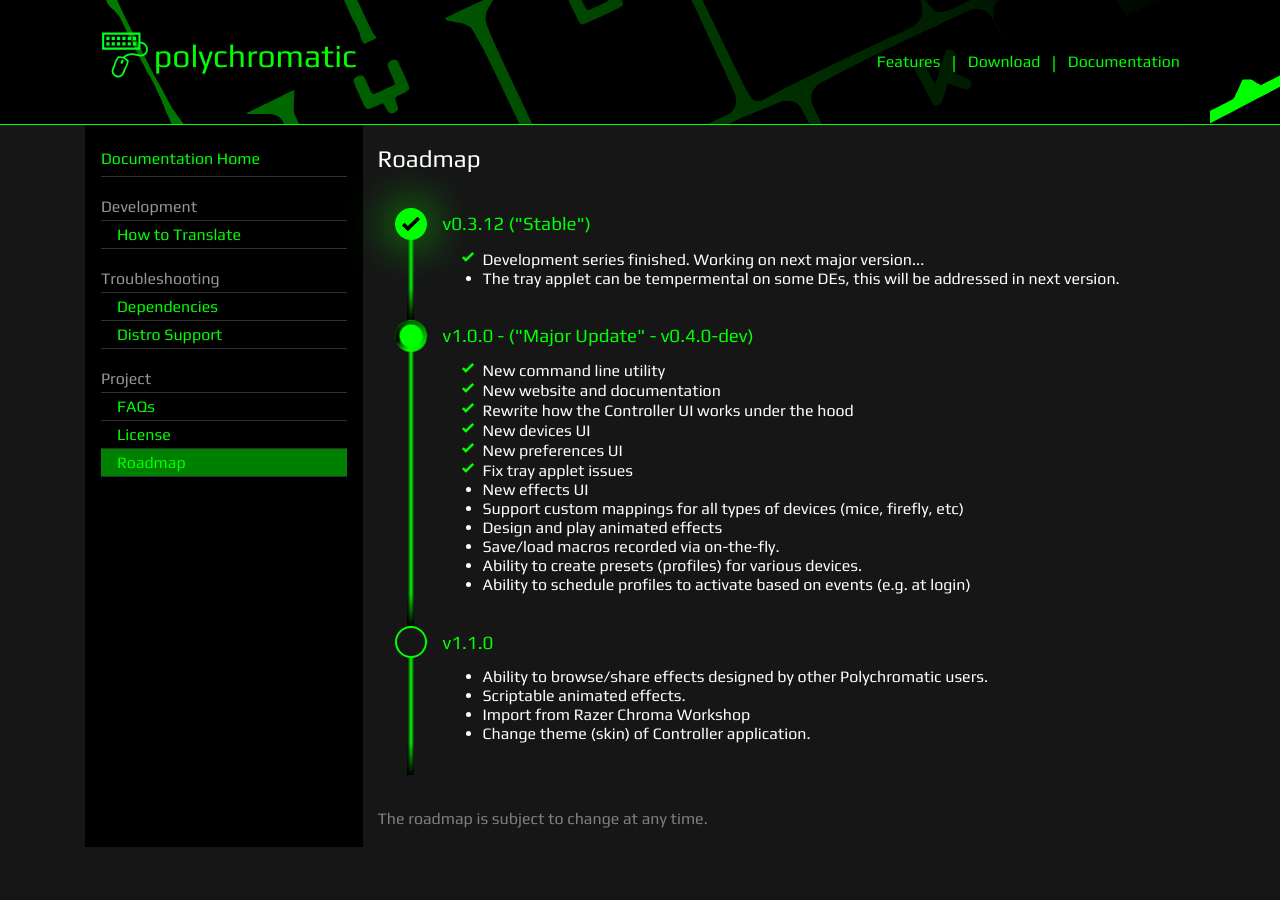
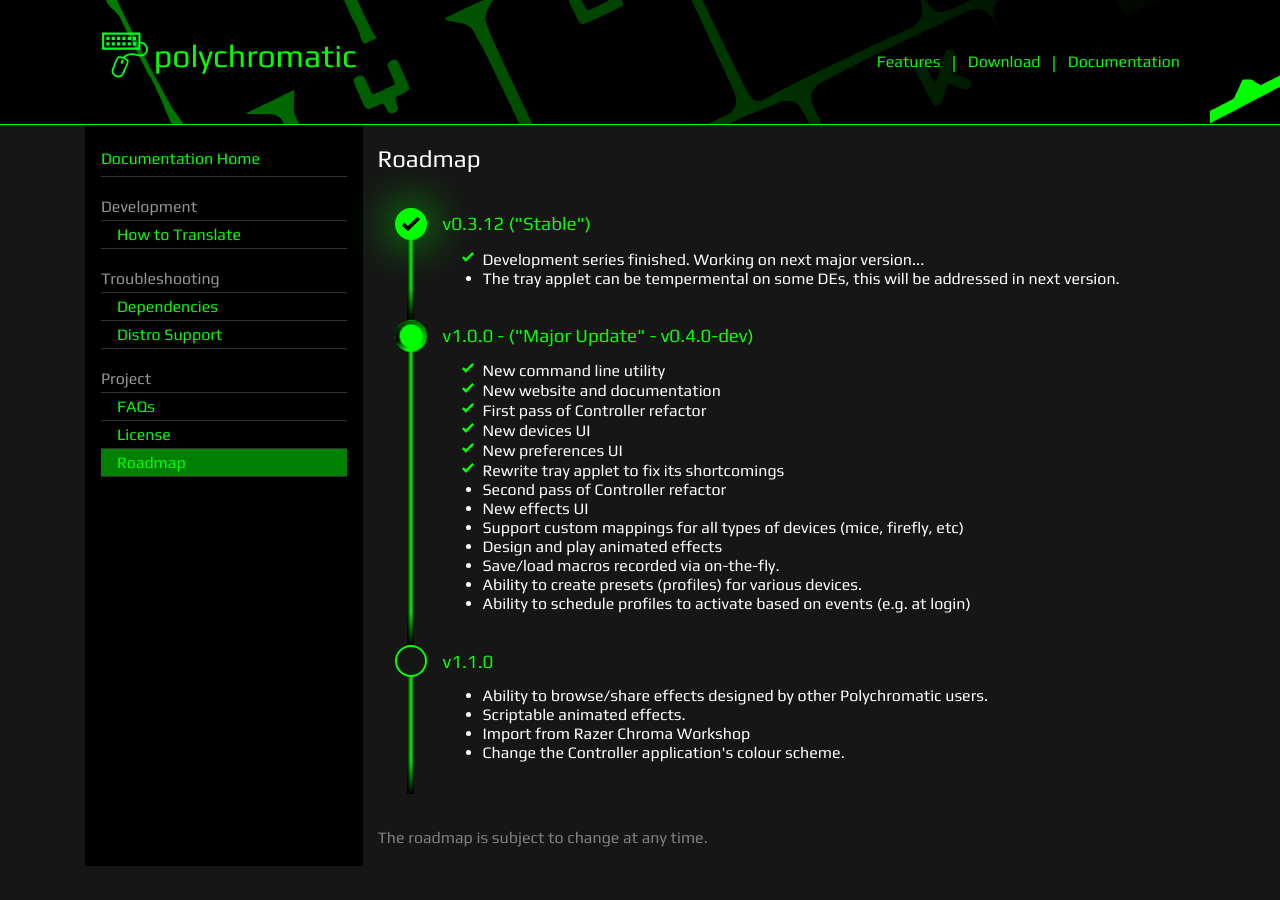
Before and after one commit to polychromatic/website, a Jekyll site: the page built from docs/roadmap.md, in a window 1280 px wide and 900 px high. Built offline with Jekyll 4.4.1, drawn with Linux system fonts in a browser that asks for light colours.

Commit message:
Update roadmap.
The first Controller rewrite presented shortcomings with the existing
architecture. It will require a second refactor, which should help speed
up development when it's more abstract and clean.

```diff
--- a/docs/roadmap.md
+++ b/docs/roadmap.md
@@ -17,11 +17,12 @@ roadmap:
       completed:
         - New command line utility
         - New website and documentation
-        - Rewrite how the Controller UI works under the hood
+        - First pass of Controller refactor
         - New devices UI
         - New preferences UI
-        - Fix tray applet issues
+        - Rewrite tray applet to fix its shortcomings
       pending:
+        - Second pass of Controller refactor
         - New effects UI
         - Support custom mappings for all types of devices (mice, firefly, etc)
         - Design and play animated effects
@@ -37,7 +38,7 @@ roadmap:
         - Ability to browse/share effects designed by other Polychromatic users.
         - Scriptable animated effects.
         - Import from Razer Chroma Workshop
-        - Change theme (skin) of Controller application.
+        - Change the Controller application's colour scheme.
 
 ---
 
```
